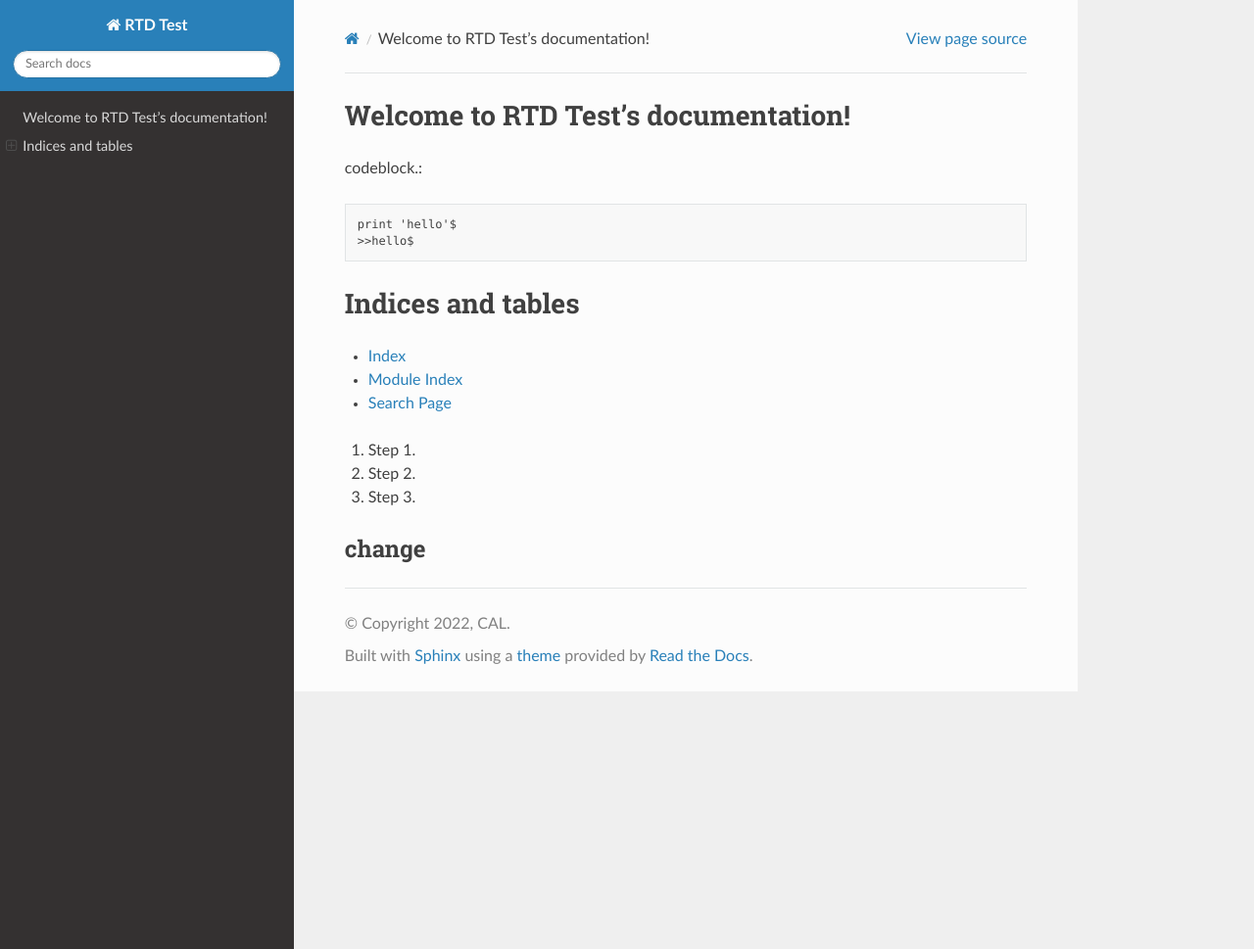
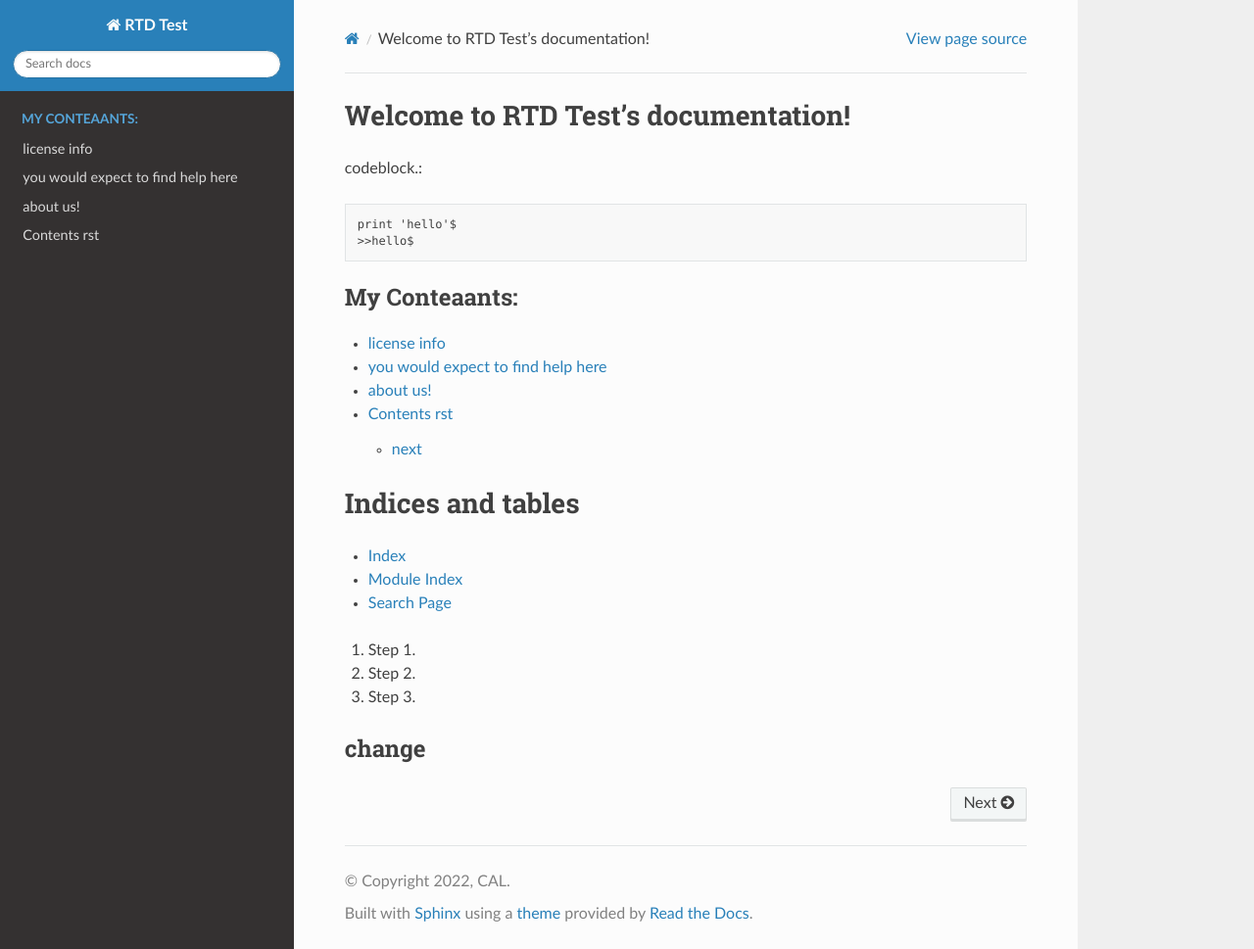
Before and after one commit to sea-liesch/rtd-tutorial, a Sphinx documentation site: the page built from docs/source/index.rst, in a window 1280 px wide and 969 px high. Shown: the whole window at 98% size. Built offline with Sphinx 7.4.7 and the Read the Docs theme 2.0.0, drawn with Linux system fonts in a browser that asks for light colours.

Commit message:
small test change

```diff
--- a/docs/source/index.rst
+++ b/docs/source/index.rst
@@ -7,9 +7,7 @@
 
 .. toctree::
    :maxdepth: 2
-   :caption:
-
-   This is My Contents:
+   :caption:  My Conteaants:
 
    license
    help
```
Also changed, not shown: 9 other files.
